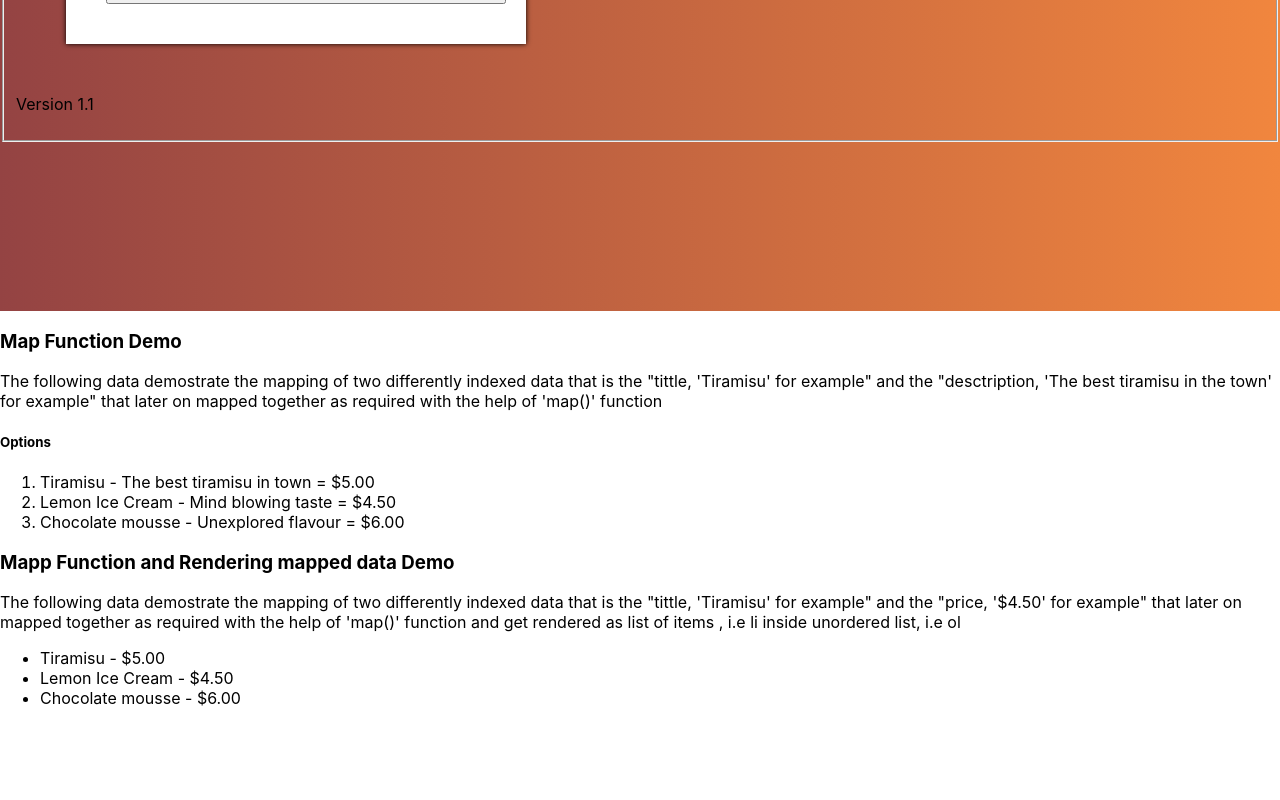
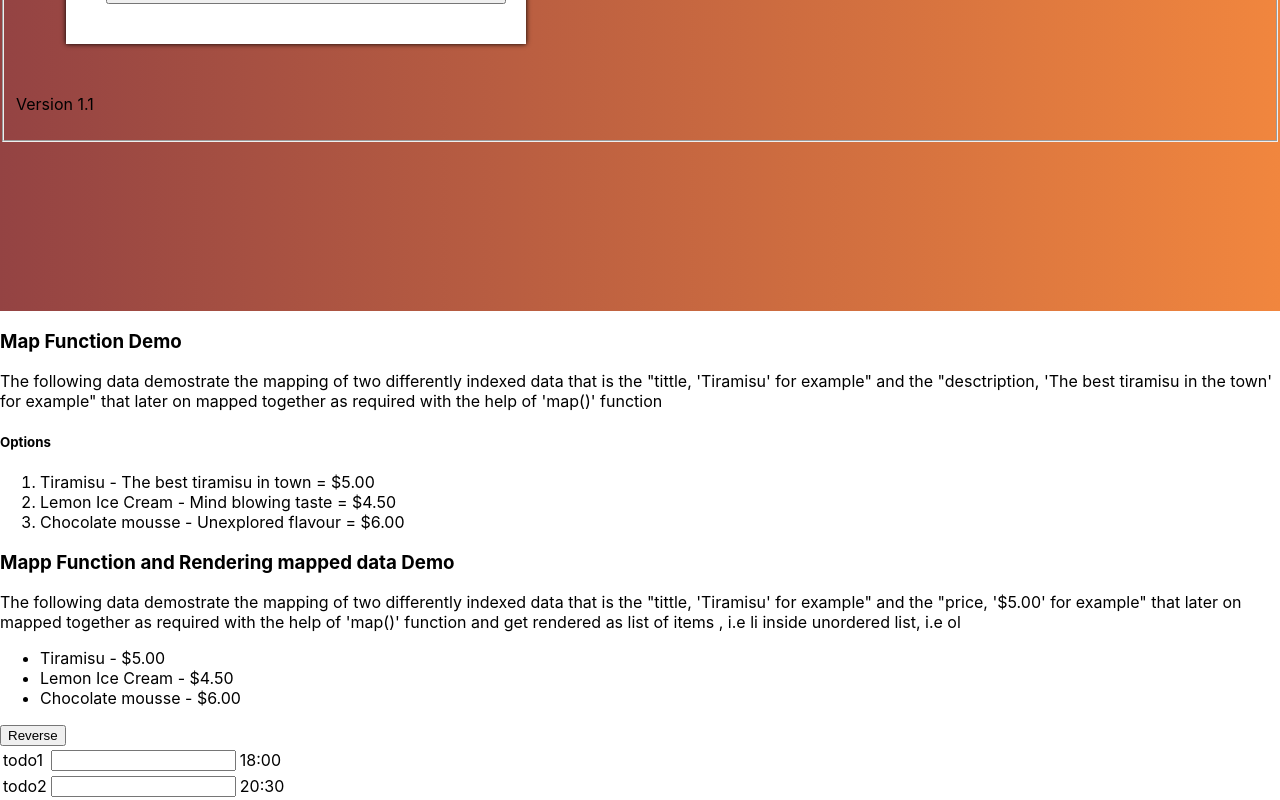
Before and after one commit to JCLthatlittlerat/simple-react-app-calculator, a React (Create React App) app: page / in a window 1280 px wide. Shown: the part 467-1267 px from the top of the page. Before the commit the page ends 1191 px from the top, so only its background shows below. Built offline with nearby package versions, Linux system fonts and the light colour scheme.

Commit message:
Practiced the 'keys in rendering list item' concept with quickly crafted ToDo app

```diff
--- a/src/App.js
+++ b/src/App.js
@@ -1,6 +1,7 @@
 import FeedBackForm from './components/controlled-elements/FeedBackForm';
 import MapFunctionDemo from './components/MapFunctionDemo';
 import MapAndRender from './components/MapAndRender';
+import KeysWithinListComponent from './components/KeysWithinListComponent'
 
 import './App.css';
 // import Header from './components/Header';
@@ -9,14 +10,53 @@ import './App.css';
 // import NameFormUncontrolled from "./components/controlled-elements/NameFormUncontrolled.jsx";
 // import NameFormControlled from "./components/controlled-elements/NameFormControlled.jsx";
 // import { useState } from 'react'; //for the 'NameFormControlled';
+import { useState } from 'react';
+function App() {
+  //'ToDo' app that was supposed to be used but replace by 'KeysWithinListComponent'
+  // const ToDo = props => {
+  //   <tr>
+  //     <td>
+  //       <label>{props.id}</label>
+  //     </td>
+  //     <td>
+  //       <input />
+  //     </td>
+  //     <td>
+  //       <label>{props.createdAt}</label>
+  //     </td>
+  //   </tr>
+  // }
+  const [todos, setTodos] = useState([{
+    id: 'todo1',
+    createdAt: '18:00',
+  }, {
+    id: 'todo2',
+    createdAt: '20:30'
+  }]);
 
-function App() {
+  const reverseOrder = () => {
+    setTodos([...todos].reverse())
+  }
 
   return (
     <div>
       <FeedBackForm />
       <MapFunctionDemo />
       <MapAndRender />
+      {/* part of the code used to demonestrate the 'keys' concept of rendering list items in components */}
+      <button onClick={reverseOrder}>Reverse</button>
+      <table>
+        <tbody>
+          {todos.map((todo, index) => (
+            <KeysWithinListComponent key={index} id={todo.id} createdAt={todo.createdAt} />
+          )
+          )}
+        </tbody>
+      </table>
+
+
+
+
 
     </div>
   );
--- /dev/null
+++ b/src/components/KeysWithinListComponent.jsx
@@ -0,0 +1,19 @@
+import React from 'react'
+
+function KeysWithinListComponent(props) {
+  return (
+    <tr>
+        <td>
+            <label>{props.id}</label>
+        </td>
+        <td>
+            <input/>
+        </td>
+        <td>
+            <label>{props.createdAt}</label>
+        </td>
+    </tr>
+  )
+}
+
+export default KeysWithinListComponent
--- a/src/components/MapAndRender.jsx
+++ b/src/components/MapAndRender.jsx
@@ -31,7 +31,7 @@ function MapAndRender() {
 const topDesserts = data.map(dessert => {
     const listItem = `${dessert.title} - ${dessert.price}`;
 
-    return <li>{listItem}</li>
+    return <li >{listItem}</li>
     //This could be an alternative btw =>
     // return <li>{`${dessert.title} - ${dessert.price}`}</li>
     // just not using the variable at all and putting all the expressions inside the Curley-braces.
@@ -40,7 +40,7 @@ const topDesserts = data.map(dessert => {
   return (
     <div>
         <h3>Mapp Function and Rendering mapped data Demo</h3>
-        <p>The following data demostrate the mapping of two differently indexed data that is the "tittle, 'Tiramisu' for example" and the "price, '$4.50' for example" that later on mapped together as required with the help of 'map()' function and get rendered as list of items , i.e li inside unordered list, i.e ol</p>
+        <p>The following data demostrate the mapping of two differently indexed data that is the "tittle, 'Tiramisu' for example" and the "price, '$5.00' for example" that later on mapped together as required with the help of 'map()' function and get rendered as list of items , i.e li inside unordered list, i.e ol</p>
         <ul>
         {topDesserts}
         </ul>
```
